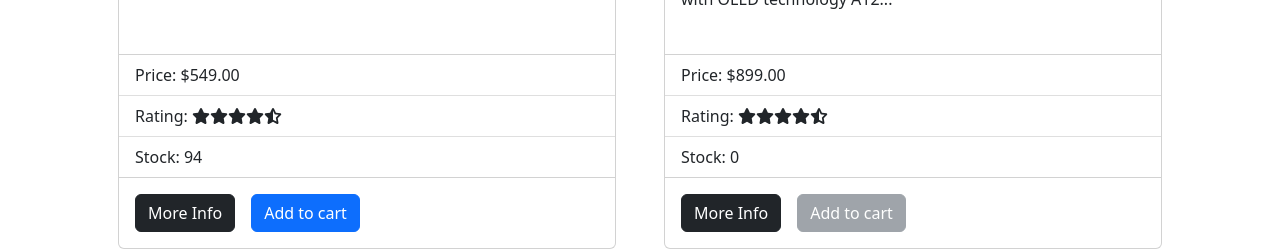
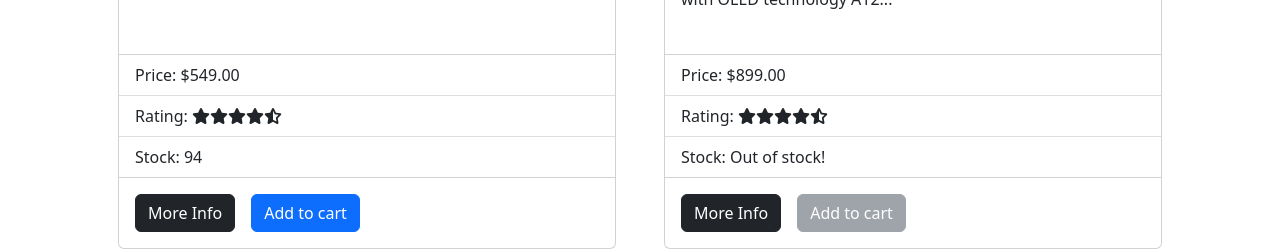
Before and after one commit to harikrishkk/angular-classes-intro, an Angular app: page / in a window 1280 px wide. Shown: the part 880-1131 px from the top of the page. Built offline with nearby package versions, Linux system fonts and the light colour scheme.

Commit message:
commit 14: add extra condition for stock pipe

```diff
--- a/src/app/pipes/stock/stock.pipe.ts
+++ b/src/app/pipes/stock/stock.pipe.ts
@@ -9,6 +9,9 @@ export class StockPipe implements PipeTransform {
     if (value && typeof value === 'number' && value < 10) {
       return "Last 10 items in stock!"
     }
+    if (value === 0) {
+      return "Out of stock!"
+    }
     return value;
   }
 
```
